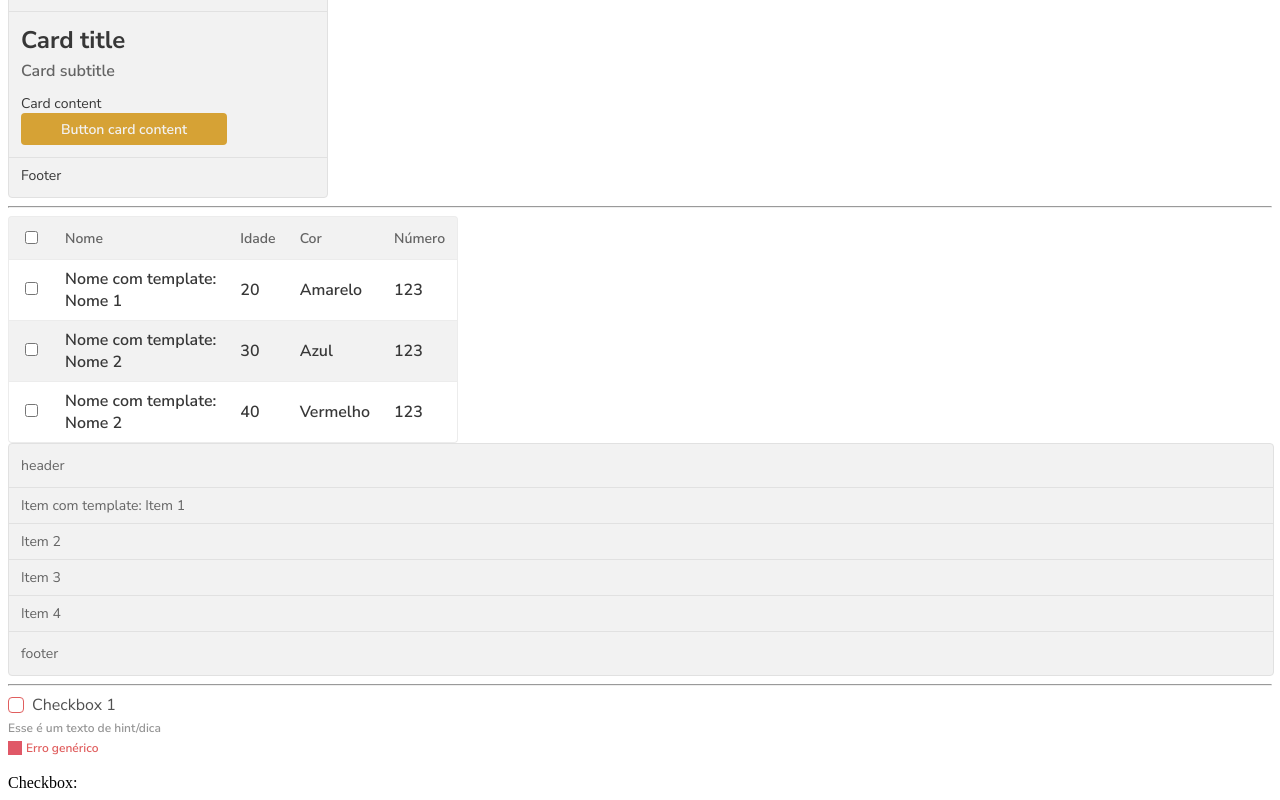
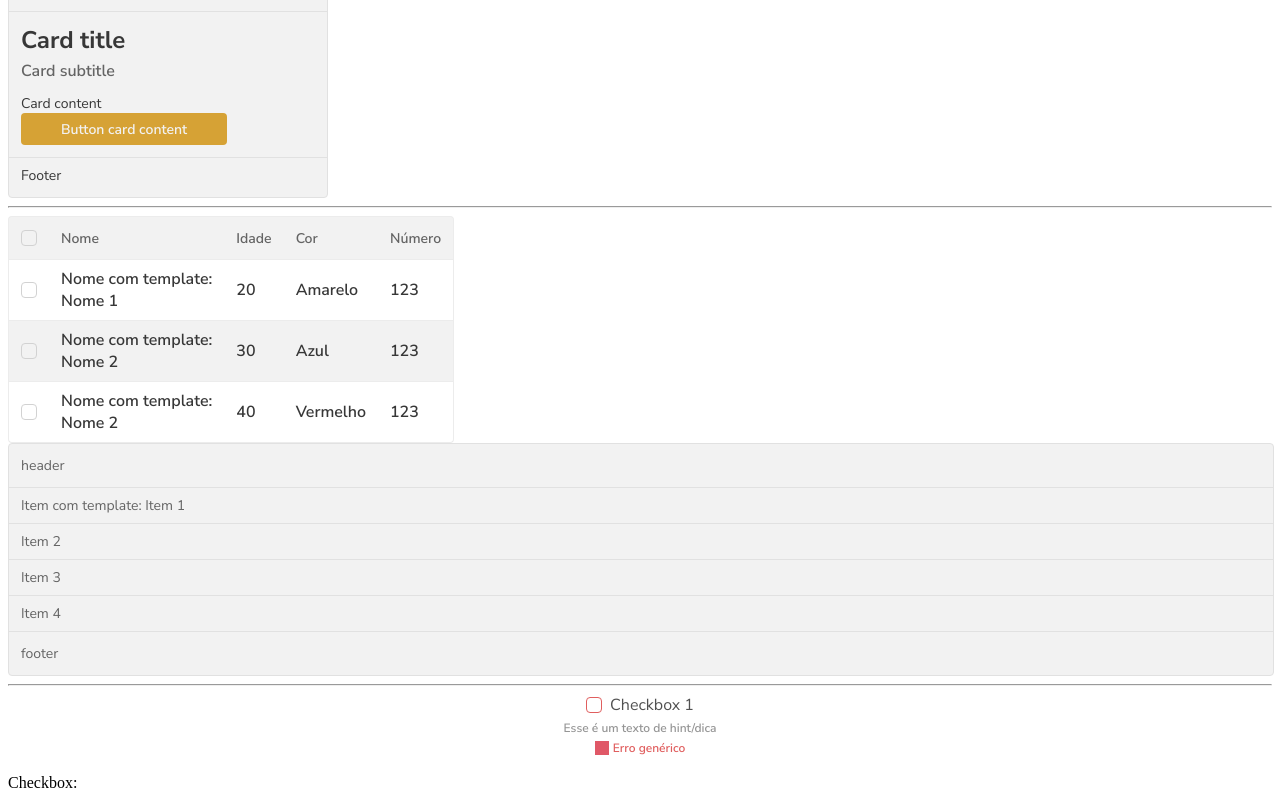
Before and after one commit to bruna-nunes/blush, a Vue app: page / in a window 1280 px wide. Shown: the part 898-1698 px from the top of the page. Built offline with nearby package versions, Linux system fonts and the light colour scheme; grey boxes are pictures that could not be loaded.

Commit message:
feat: add blush checkbox to blush-table

```diff
--- a/src/components/blush-checkbox/blush-checkbox.scss
+++ b/src/components/blush-checkbox/blush-checkbox.scss
@@ -1,6 +1,7 @@
 .blush-checkbox {
     display: flex;
     flex-direction: column;
+    align-items: center;
     gap: spacing(1);
 
     .input-label {
--- a/src/components/blush-table/blush-table.vue
+++ b/src/components/blush-table/blush-table.vue
@@ -8,11 +8,11 @@
                     <th
                         v-if="props.selectable"
                     >
-                        <input
+                        <blush-checkbox
+                            :variant="checkboxVariant"
+                            :name="props.name"
                             :checked="isAllItemsSelected"
-                            type="checkbox"
-                            :name="props.name"
-                            @change="toggleAllSelectedItems($event.target.checked)"
+                            @onChange="toggleAllSelectedItems($event.target.checked)"
                         />
                     </th>
                     <th
@@ -31,12 +31,19 @@
                     <td
                         v-if="props.selectable"
                     >
-                        <input
+                        <!-- <input
                             v-model="selectedItems"
                             type="checkbox"
                             :name="props.name"
                             :value="item"
                             @change="emitSelectedItemsChange"
+                        /> -->
+                        <blush-checkbox
+                            v-model="selectedItems"
+                            :variant="checkboxVariant"
+                            :name="props.name"
+                            :value="item"
+                            @onChange="emitSelectedItemsChange"
                         />
                     </td>
                     <td
@@ -59,6 +66,7 @@
 
 <script setup>
 import { ref, computed } from 'vue';
+import blushCheckbox from '../blush-checkbox/blush-checkbox.vue';
 
 const props = defineProps({
     name: {
@@ -130,6 +138,10 @@ const classes = computed(() => [
 function emitSelectedItemsChange() {
     emit('selectedItemsChange', JSON.parse(JSON.stringify(selectedItems.value)))
 }
+
+const checkboxVariant = computed(() => {
+    return props.variant.split('-')[0]
+})
 </script>
 
 <style lang="scss">
```
